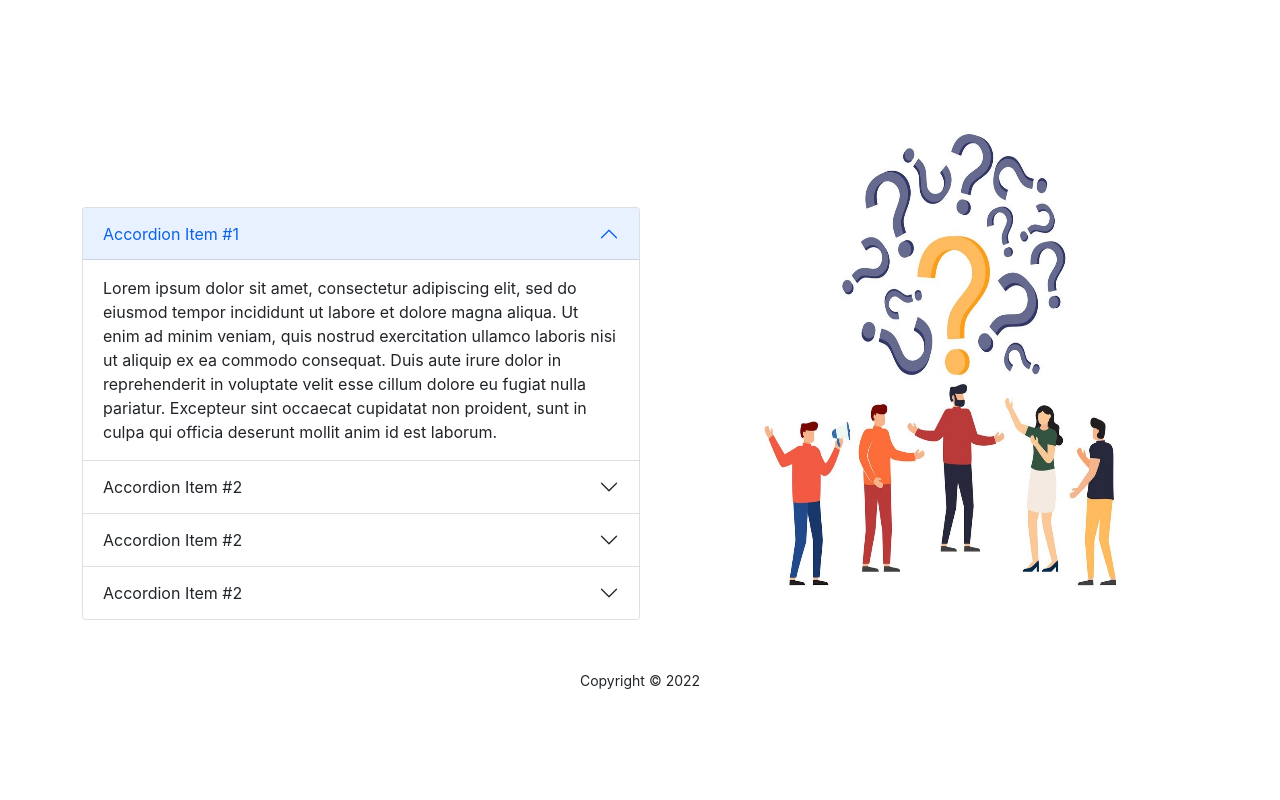
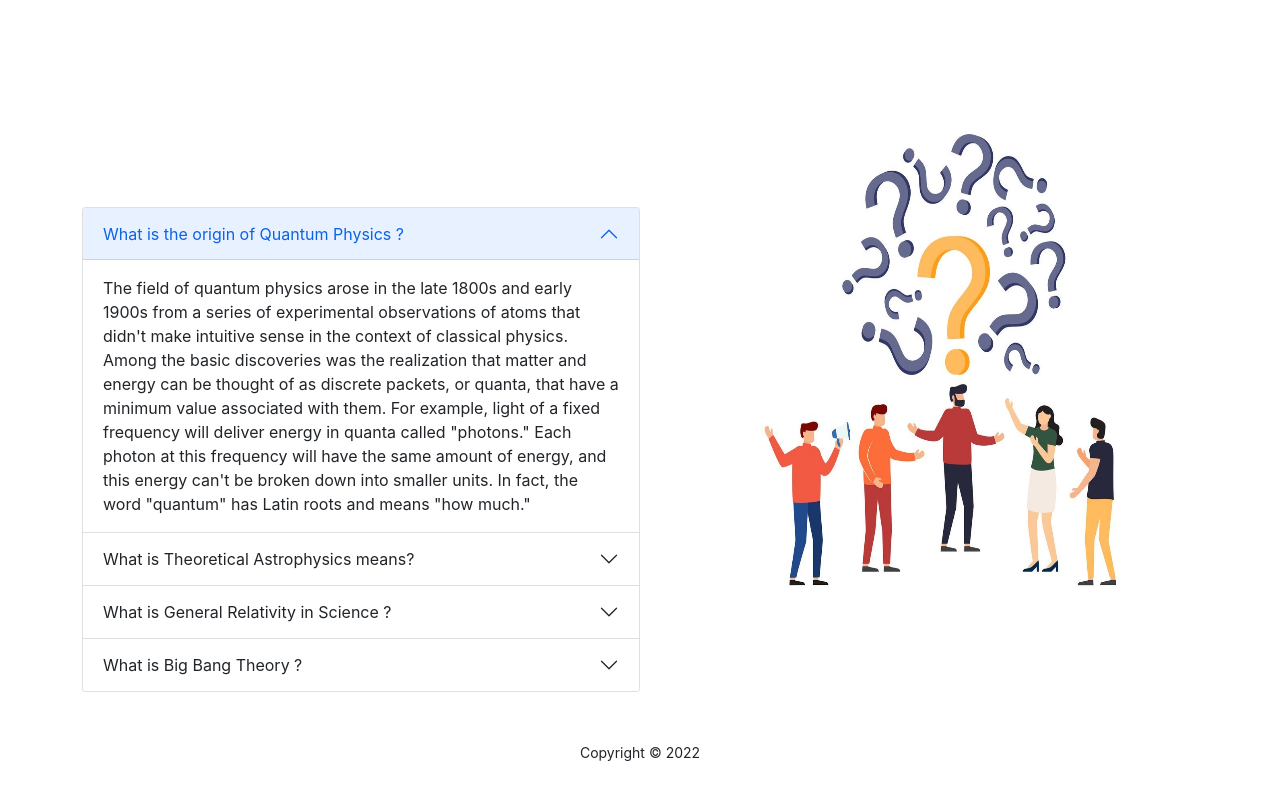
Before and after one commit to ShafinRME/independent-service-provider, a React (Create React App) app: page / in a window 1280 px wide. Shown: the part 1681-2481 px from the top of the page. Before the commit the page ends 2421 px from the top, so only its background shows below. Built offline with nearby package versions, Linux system fonts and the light colour scheme.

Commit message:
Not found page is done

```diff
--- a/src/App.js
+++ b/src/App.js
@@ -2,6 +2,7 @@ import { Route, Routes } from 'react-router-dom';
 import './App.css';
 import About from './Pages/About/About';
 import Home from './Pages/Home/Home/Home';
+import NotFound from './Pages/NotFound/NotFound';
 import Footer from './Pages/Shared/Footer/Footer';
 import Header from './Pages/Shared/Header/Header';
 
@@ -12,6 +13,7 @@ function App() {
       <Routes>
         <Route path="/" element={<Home></Home>}></Route>
         <Route path="/about" element={<About></About>}></Route>
+        <Route path="*" element={<NotFound></NotFound>}></Route>
       </Routes>
       <Footer></Footer>
 
--- a/src/Pages/Home/Faq/Faq.css
+++ b/src/Pages/Home/Faq/Faq.css
@@ -14,3 +14,7 @@
     margin-left: 100px;
     margin-top: 150px;
 }
+
+.accordion-head {
+    font-size: 20px;
+}
--- a/src/Pages/Home/Faq/Faq.js
+++ b/src/Pages/Home/Faq/Faq.js
@@ -8,51 +8,33 @@ const Faq = () => {
             <div className="faq-ques-ans">
                 <Accordion defaultActiveKey="0">
                     <Accordion.Item eventKey="0">
-                        <Accordion.Header>Accordion Item #1</Accordion.Header>
+                        <Accordion.Header className='accordion-head'>What is  the origin of Quantum Physics ?</Accordion.Header>
                         <Accordion.Body>
-                            Lorem ipsum dolor sit amet, consectetur adipiscing elit, sed do eiusmod
-                            tempor incididunt ut labore et dolore magna aliqua. Ut enim ad minim
-                            veniam, quis nostrud exercitation ullamco laboris nisi ut aliquip ex ea
-                            commodo consequat. Duis aute irure dolor in reprehenderit in voluptate
-                            velit esse cillum dolore eu fugiat nulla pariatur. Excepteur sint occaecat
-                            cupidatat non proident, sunt in culpa qui officia deserunt mollit anim id
-                            est laborum.
+                            The field of quantum physics arose in the late 1800s and early 1900s from a series of experimental observations of atoms that didn't make intuitive sense in the context of classical physics. Among the basic discoveries was the realization that matter and energy can be thought of as discrete packets, or quanta, that have a minimum value associated with them. For example, light of a fixed frequency will deliver energy in quanta called "photons." Each photon at this frequency will have the same amount of energy, and this energy can't be broken down into smaller units. In fact, the word "quantum" has Latin roots and means "how much."
                         </Accordion.Body>
                     </Accordion.Item>
                     <Accordion.Item eventKey="1">
-                        <Accordion.Header>Accordion Item #2</Accordion.Header>
+                        <Accordion.Header>What is Theoretical Astrophysics means?</Accordion.Header>
                         <Accordion.Body>
-                            Lorem ipsum dolor sit amet, consectetur adipiscing elit, sed do eiusmod
-                            tempor incididunt ut labore et dolore magna aliqua. Ut enim ad minim
-                            veniam, quis nostrud exercitation ullamco laboris nisi ut aliquip ex ea
-                            commodo consequat. Duis aute irure dolor in reprehenderit in voluptate
-                            velit esse cillum dolore eu fugiat nulla pariatur. Excepteur sint occaecat
-                            cupidatat non proident, sunt in culpa qui officia deserunt mollit anim id
-                            est laborum.
+                            Theoretical astrophysicists use a wide variety of tools which include analytical models (for example, polytropes to approximate the behaviors of a star) and computational numerical simulations. Each has some advantages. Analytical models of a process are generally better for giving insight into the heart of what is going on. Numerical models can reveal the existence of phenomena and effects that would otherwise not be seen.[29][30]
+
+                            Theorists in astrophysics endeavor to create theoretical models and figure out the observational consequences of those models. This helps allow observers to look for data that can refute a model or help in choosing between several alternate or conflicting models.
+
+                            Theorists also try to generate or modify models to take into account new data. In the case of an inconsistency, the general tendency is to try to make minimal modifications to the model to fit the data. In some cases, a large amount of inconsistent data over time may lead to total abandonment of a model.
                         </Accordion.Body>
                     </Accordion.Item>
                     <Accordion.Item eventKey="2">
-                        <Accordion.Header>Accordion Item #2</Accordion.Header>
+                        <Accordion.Header>What is General Relativity in Science ?</Accordion.Header>
                         <Accordion.Body>
-                            Lorem ipsum dolor sit amet, consectetur adipiscing elit, sed do eiusmod
-                            tempor incididunt ut labore et dolore magna aliqua. Ut enim ad minim
-                            veniam, quis nostrud exercitation ullamco laboris nisi ut aliquip ex ea
-                            commodo consequat. Duis aute irure dolor in reprehenderit in voluptate
-                            velit esse cillum dolore eu fugiat nulla pariatur. Excepteur sint occaecat
-                            cupidatat non proident, sunt in culpa qui officia deserunt mollit anim id
-                            est laborum.
+                            General relativity is a theory of gravitation developed by Einstein in the years 1907-1915. The development of general relativity began with the equivalence principle, under which the states of accelerated motion and being at rest in a gravitational field (for example, when standing on the surface of the Earth) are physically identical. The upshot of this is that free fall is inertial motion: an object in free fall is falling because that is how objects move when there is no force being exerted on them, instead of this being due to the force of gravity as is the case in classical mechanics. This is incompatible with classical mechanics and special relativity because in those theories inertially moving objects cannot accelerate with respect to each other, but objects in free fall do so. To resolve this difficulty Einstein first proposed that spacetime is curved. In 1915, he devised the Einstein field equations which relate the curvature of spacetime with the mass, energy, and any momentum within it.
                         </Accordion.Body>
                     </Accordion.Item>
                     <Accordion.Item eventKey="3">
-                        <Accordion.Header>Accordion Item #2</Accordion.Header>
+                        <Accordion.Header>What is Big Bang Theory ?</Accordion.Header>
                         <Accordion.Body>
-                            Lorem ipsum dolor sit amet, consectetur adipiscing elit, sed do eiusmod
-                            tempor incididunt ut labore et dolore magna aliqua. Ut enim ad minim
-                            veniam, quis nostrud exercitation ullamco laboris nisi ut aliquip ex ea
-                            commodo consequat. Duis aute irure dolor in reprehenderit in voluptate
-                            velit esse cillum dolore eu fugiat nulla pariatur. Excepteur sint occaecat
-                            cupidatat non proident, sunt in culpa qui officia deserunt mollit anim id
-                            est laborum.
+                            The Big Bang theory is the prevailing cosmological model explaining the existence of the observable universe from the earliest known periods through its subsequent large-scale evolution.The model describes how the universe expanded from an initial state of high density and temperature,and offers a comprehensive explanation for a broad range of observed phenomena, including the abundance of light elements, the cosmic microwave background (CMB) radiation, and large-scale structure.
+
+                            Crucially, the theory is compatible with Hubble-Lemaître law—the observation that the farther away a galaxy is, the faster it is moving away from Earth. Extrapolating this cosmic expansion backwards in time using the known laws of physics, the theory describes an increasingly concentrated cosmos preceded by a singularity in which space and time lose meaning (typically named "the Big Bang singularity").Detailed measurements of the expansion rate of the universe place the Big Bang singularity at around 13.8 billion years ago, which is thus considered the age of the universe.
                         </Accordion.Body>
                     </Accordion.Item>
                 </Accordion>
--- /dev/null
+++ b/src/Pages/NotFound/NotFound.css
@@ -0,0 +1,7 @@
+.not-found {
+    background-image: url("https://i.ibb.co/Scpp1ZF/404-pages.jpg");
+    background-size: 100%;
+    height: 800px;
+    width: 100%;
+    text-align: center;
+}
--- /dev/null
+++ b/src/Pages/NotFound/NotFound.js
@@ -0,0 +1,16 @@
+import React from 'react';
+import './NotFound.css'
+
+const NotFound = () => {
+    return (
+        <div className='not-found'>
+
+            <h2>Hei dude .This is not for you.</h2>
+            <h4>But there is a funny pic for you.</h4>
+
+
+        </div>
+    );
+};
+
+export default NotFound;
```
Also changed, not shown: src/images/Not-Found/404-pages.jpg (added).
